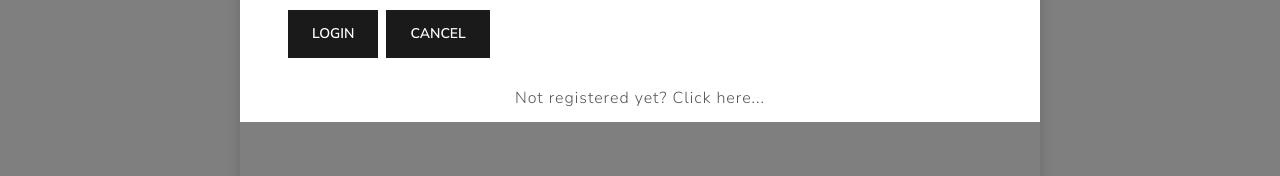
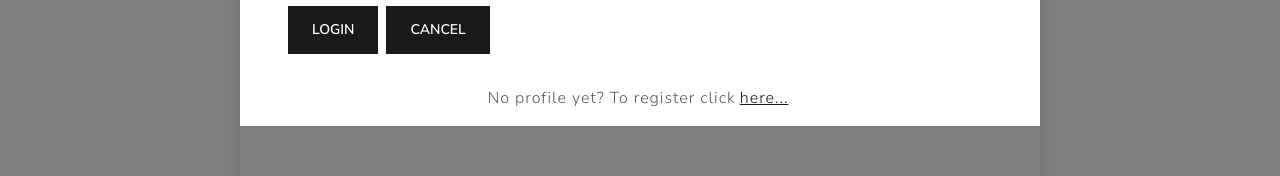
Before and after one commit to Frisianrage/application-tracker-frontend, a React (Create React App) app: page /login in a window 1280 px wide. Shown: the part 470-646 px from the top of the page. Built offline with nearby package versions, Linux system fonts and the light colour scheme.

Commit message:
signin <-> login links added

```diff
--- a/src/screens/LoginScreen.js
+++ b/src/screens/LoginScreen.js
@@ -1,6 +1,6 @@
 import React, {useState, useEffect, useContext} from 'react'
 import { AuthContext } from '../context/auth'
-import {useNavigate} from 'react-router-dom'
+import {useNavigate, Link} from 'react-router-dom'
 import FormContainer from '../components/FormContainer'
 import {Form, Button, Container, Modal} from 'react-bootstrap'
 
@@ -64,7 +64,10 @@ const LoginScreen = () => {
                 </FormContainer>
             </Modal.Body>
             <Modal.Footer className="justify-content-center">
-                     Not registered yet? Click here...
+                No profile yet? To register click
+                <Link to='/signin'>
+                    here...
+                </Link>
             </Modal.Footer>
         </Modal>
     )
--- a/src/screens/RegisterScreen.js
+++ b/src/screens/RegisterScreen.js
@@ -1,6 +1,6 @@
 import React, {useState, useEffect, useContext} from 'react'
 import { AuthContext } from '../context/auth'
-import {useNavigate} from 'react-router-dom'
+import {useNavigate, Link} from 'react-router-dom'
 import FormContainer from '../components/FormContainer'
 import {Form, Button, Container, Modal} from 'react-bootstrap'
 
@@ -65,7 +65,10 @@ function RegisterScreen() {
             </FormContainer>
         </Modal.Body>
         <Modal.Footer className="justify-content-center">
-                 Not registered yet? Click here...
+            Already got a profile? To login click
+            <Link to='/login'>
+                here...
+            </Link>
         </Modal.Footer>
     </Modal>
 );
```
